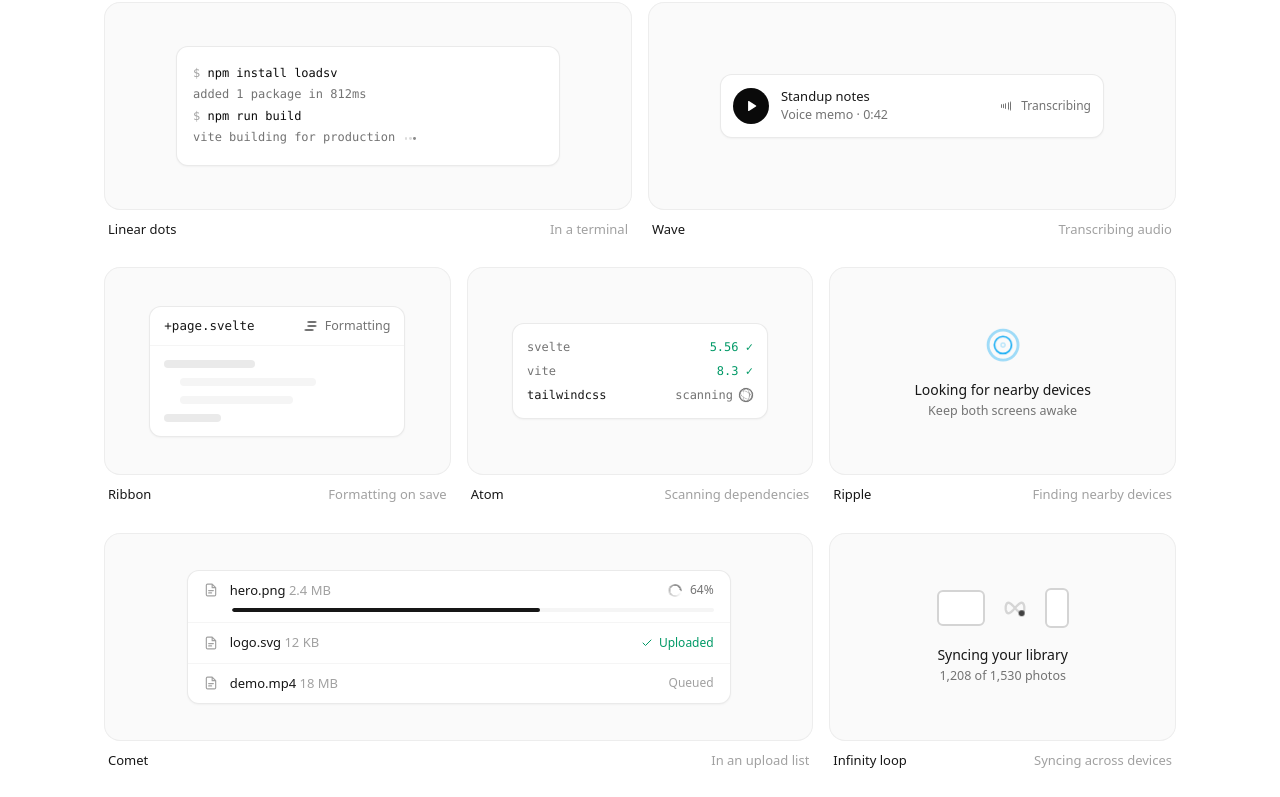
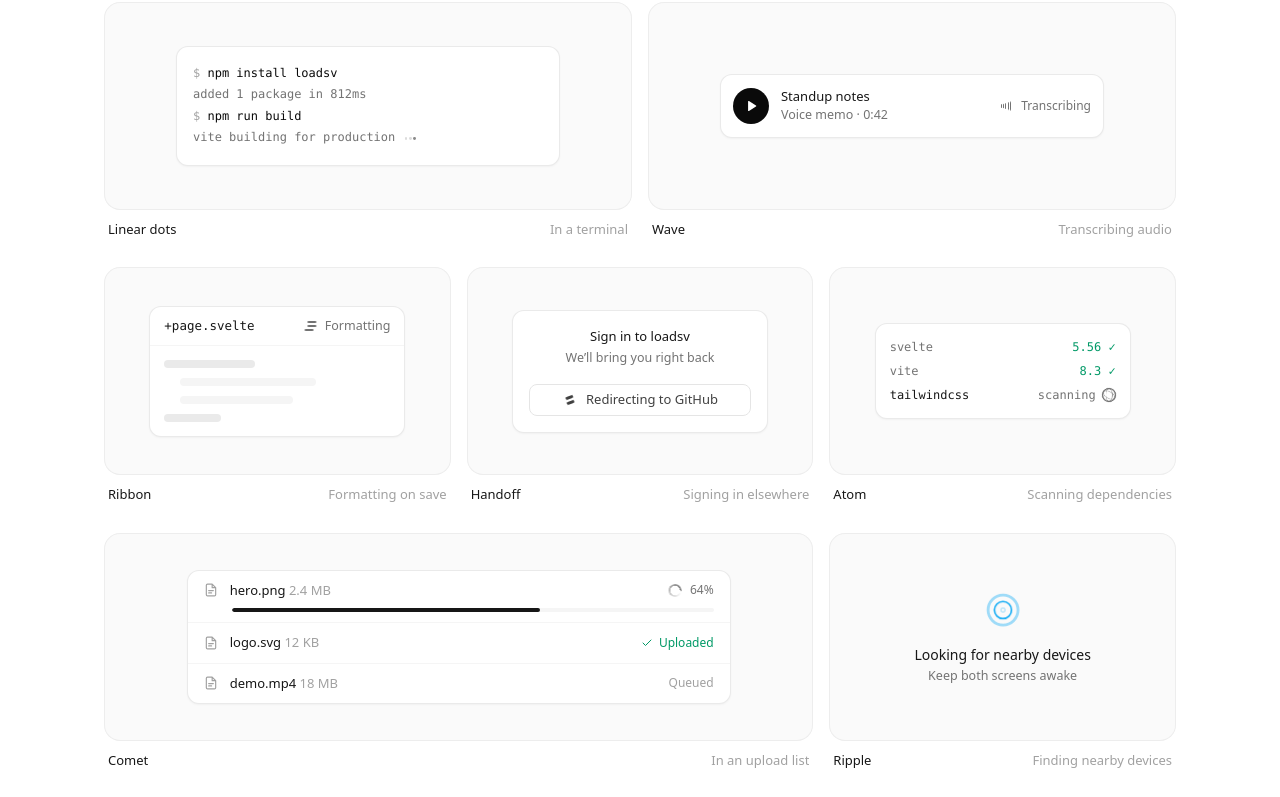
Before and after one commit to PedroLunet/loadsv, a SvelteKit app: page /browse in a window 1280 px wide. Shown: the part 1467-2264 px from the top of the page. Built offline with nearby package versions, Linux system fonts and the light colour scheme.

Commit message:
feat: add Handoff spinner

```diff
--- a/src/lib/index.ts
+++ b/src/lib/index.ts
@@ -10,6 +10,7 @@
 export { default as Dual } from './spinners/Dual.svelte';
 export { default as Eclipse } from './spinners/Eclipse.svelte';
 export { default as Flip } from './spinners/Flip.svelte';
+export { default as Handoff } from './spinners/Handoff.svelte';
 export { default as Hourglass } from './spinners/Hourglass.svelte';
 export { default as InfinityLoop } from './spinners/InfinityLoop.svelte';
 export { default as Leap } from './spinners/Leap.svelte';
--- a/src/lib/motion.ts
+++ b/src/lib/motion.ts
@@ -31,7 +31,8 @@
 	atom: 1200,
 	snake: 1500,
 	spark: 1400,
-	ribbon: 1600
+	ribbon: 1600,
+	handoff: 1800
 } satisfies Record<string, number>;
 
 export type SpinnerName = keyof typeof durations;
--- /dev/null
+++ b/src/lib/spinners/Handoff.svelte
@@ -0,0 +1,101 @@
+<!--
+	@component
+	Two slanted pills that tuck together as they turn over, then fan back out.
+-->
+<script lang="ts">
+	import Root from '../internal/Root.svelte';
+	import { durations } from '../motion.js';
+	import type { SpinnerProps } from '../types.js';
+
+	let props: SpinnerProps = $props();
+</script>
+
+<Root name="handoff" defaultDuration={durations.handoff} {...props}>
+	<span class="turn">
+		<span class="axis">
+			<span class="pill" style:--dir={1} style:--y={6.5}></span>
+			<span class="pill" style:--dir={-1} style:--y={13}></span>
+		</span>
+	</span>
+</Root>
+
+<style>
+	.turn,
+	.axis {
+		position: absolute;
+		inset: 0;
+	}
+
+	/* The pair leans like a slash. */
+	.axis {
+		transform: rotate(-55deg);
+	}
+
+	/* Pills 13 long and 4.5 thick, side by side, staggered 3 along their length. */
+	.pill {
+		position: absolute;
+		left: calc(5.5 / 24 * 100%);
+		top: calc(var(--y) / 24 * 100%);
+		width: calc(13 / 24 * 100%);
+		height: calc(4.5 / 24 * 100%);
+		border-radius: 999px;
+		background: currentColor;
+		transform: translateX(calc(var(--dir) * 3 / 13 * 100%));
+	}
+
+	.turn,
+	.pill {
+		animation-duration: var(--_duration);
+		animation-iteration-count: infinite;
+		animation-play-state: var(--_play-state);
+	}
+
+	.turn {
+		animation-name: turn;
+	}
+
+	.pill {
+		animation-name: tuck;
+	}
+
+	/* Half a turn, a beat of rest, half a turn: it lands on itself each time. */
+	@keyframes turn {
+		0%,
+		15% {
+			transform: rotate(0);
+			animation-timing-function: cubic-bezier(0.65, 0, 0.35, 1);
+		}
+		50%,
+		65% {
+			transform: rotate(0.5turn);
+			animation-timing-function: cubic-bezier(0.65, 0, 0.35, 1);
+		}
+		100% {
+			transform: rotate(1turn);
+		}
+	}
+
+	/* Like a skater pulling their arms in: fully tucked at the fastest point of the turn. */
+	@keyframes tuck {
+		0%,
+		15%,
+		50%,
+		65%,
+		100% {
+			transform: translateX(calc(var(--dir) * 3 / 13 * 100%));
+			animation-timing-function: cubic-bezier(0.45, 0, 0.55, 1);
+		}
+		32.5%,
+		82.5% {
+			transform: none;
+			animation-timing-function: cubic-bezier(0.45, 0, 0.55, 1);
+		}
+	}
+
+	@media (prefers-reduced-motion: reduce) {
+		.turn,
+		.pill {
+			animation-play-state: paused;
+		}
+	}
+</style>
--- a/src/routes/(views)/+page.svelte
+++ b/src/routes/(views)/+page.svelte
@@ -104,7 +104,7 @@
 	const exchanges = [
 		[
 			'What’s new in loadsv?',
-			'Fourteen new spinners, 26 in all. Snake is the only one that repaints.'
+			'Fifteen new spinners, 27 in all. Snake is the only one that repaints.'
 		],
 		['Do they respect reduced motion?', 'Yes. They hold still and breathe gently instead.'],
 		[
@@ -216,7 +216,7 @@
 		<a
 			href="#spinners"
 			class="mt-4 text-[13px] text-neutral-500 underline decoration-neutral-300 underline-offset-4 hover:text-neutral-900"
-			>All 26 spinners</a
+			>All 27 spinners</a
 		>
 	</section>
 
--- a/src/routes/(views)/browse/+page.svelte
+++ b/src/routes/(views)/browse/+page.svelte
@@ -1,5 +1,5 @@
 <!--
-	Browse: nothing to press. All 26 spinners at once, each living in the one piece of UI
+	Browse: nothing to press. All 27 spinners at once, each living in the one piece of UI
 	it suits best.
 -->
 <script lang="ts">
@@ -16,6 +16,7 @@
 		Dual,
 		Eclipse,
 		Flip,
+		Handoff,
 		Hourglass,
 		InfinityLoop,
 		Leap,
@@ -57,7 +58,7 @@
 	<title>Browse — loadsv</title>
 	<meta
 		name="description"
-		content="All 26 loadsv spinners, each shown in the piece of UI it suits best."
+		content="All 27 loadsv spinners, each shown in the piece of UI it suits best."
 	/>
 </svelte:head>
 
@@ -67,7 +68,7 @@
 			Spinners that fit right in.
 		</h1>
 		<p class="mt-4 max-w-md text-[16px] leading-relaxed text-pretty text-neutral-600">
-			26 loading indicators for Svelte, each shown where it belongs. Pure CSS, no dependencies, and
+			27 loading indicators for Svelte, each shown where it belongs. Pure CSS, no dependencies, and
 			they hold still for anyone who prefers less motion.
 		</p>
 		<div class="mt-7 flex flex-wrap items-center gap-2">
@@ -287,6 +288,16 @@
 			</div>
 		</Tile>
 
+		<Tile slug="handoff" context="Signing in elsewhere">
+			<div class={[card, 'w-full max-w-64 p-4 text-center']}>
+				<p class={title}>Sign in to loadsv</p>
+				<p class={[muted, 'mt-0.5']}>We’ll bring you right back</p>
+				<span class={[secondary, 'mt-4 w-full justify-center']}
+					><Handoff size={16} /> Redirecting to GitHub</span
+				>
+			</div>
+		</Tile>
+
 		<Tile slug="atom" context="Scanning dependencies">
 			<div class={[card, 'w-full max-w-64 p-3.5 font-mono text-[12px]']}>
 				<p class="flex justify-between text-neutral-500">
--- a/src/routes/(views)/in-an-app/+page.svelte
+++ b/src/routes/(views)/in-an-app/+page.svelte
@@ -369,7 +369,7 @@
 		<div>
 			<h2 class="text-[15px] font-medium text-neutral-950">Install</h2>
 			<p class="mt-1.5 text-[14px] leading-relaxed text-neutral-600">
-				One package, 26 components, no dependencies. The motion is plain CSS, and it holds still for
+				One package, 27 components, no dependencies. The motion is plain CSS, and it holds still for
 				anyone who prefers less of it.
 			</p>
 			<div
--- a/src/site/catalog.ts
+++ b/src/site/catalog.ts
@@ -129,6 +129,13 @@
 		options: []
 	},
 	{
+		slug: 'handoff',
+		name: 'Handoff',
+		importName: 'Handoff',
+		description: 'Two slanted pills that tuck together as they turn over, then fan back out.',
+		options: []
+	},
+	{
 		slug: 'hourglass',
 		name: 'Hourglass',
 		importName: 'Hourglass',
```
Also changed, not shown: 1 other file (tests, documents, lock files or other folders).
